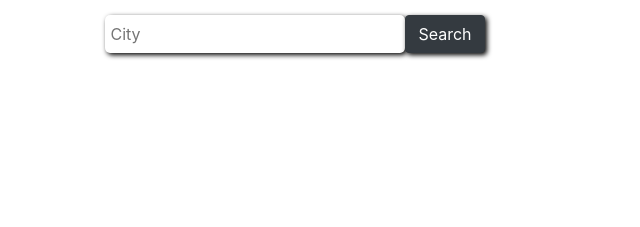
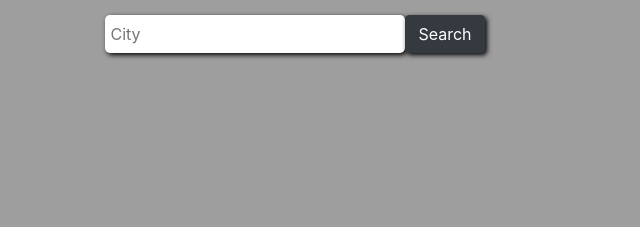
Before and after one commit to natalia-g/weatherApp, a plain HTML site: page index.html in a window 1280 px wide. Shown: the top 227 px of the page, without its empty margins (345-985 px from the left). Drawn offline with nearby package versions, Linux system fonts and the light colour scheme; the site is published under a folder, as on GitHub Pages, so addresses that start at the root find nothing; a web font is replaced by a local one.

Commit message:
Update style.css

```diff
--- a/style.css
+++ b/style.css
@@ -1,5 +1,5 @@
 body {
-    background-image: url('/images/default.jpg');
+    background-image: url('images/default.jpg');
     background-repeat: no-repeat;
     background-size: cover;
     font-family: 'Roboto', sans-serif;
```
